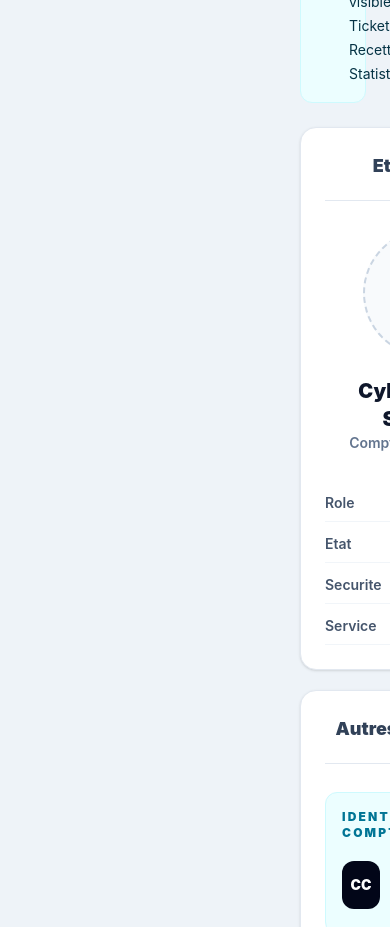
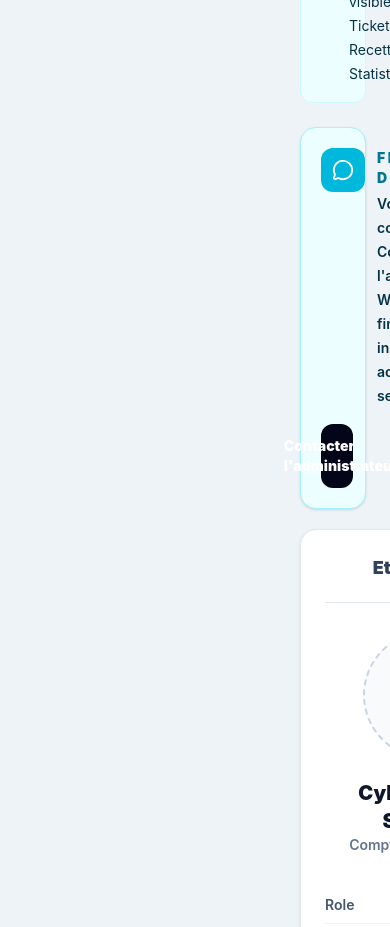
Before and after one commit to cybercanvasservices-sys/cybercanvas-services, a Next.js app: page /dashboard in a window 390 px wide. Shown: the part 1060-1987 px from the top of the page. Built offline with nearby package versions, Linux system fonts and the light colour scheme; no server answers.

Commit message:
Allow verified clients to access profile

```diff
--- a/app/api/auth/login/route.ts
+++ b/app/api/auth/login/route.ts
@@ -114,13 +114,6 @@ export async function POST(request: NextRequest) {
         );
       }
 
-      if (client.statut === "en_attente") {
-        return NextResponse.json(
-          { message: "Votre compte est en cours d'activation." },
-          { status: 403 }
-        );
-      }
-
       if (client.statut === "refuse") {
         return NextResponse.json(
           { message: "Votre demande de compte a ete refusee." },
@@ -168,7 +161,7 @@ export async function POST(request: NextRequest) {
   return NextResponse.json(
     {
       message:
-        "Identifiants invalides ou compte non valide. Si vous venez de creer un compte, attendez la validation de l'administrateur.",
+        "Identifiants invalides. Verifiez votre email et votre mot de passe.",
     },
     { status: 401 }
   );
--- a/app/dashboard/page.tsx
+++ b/app/dashboard/page.tsx
@@ -6,6 +6,7 @@ import {
   Camera,
   CheckCircle2,
   CreditCard,
+  MessageCircle,
   ShieldCheck,
   Star,
   Upload,
@@ -16,6 +17,8 @@ import {
 const RETRAIT_MINIMUM = 5000;
 const COMMISSION_RATE = 0.1;
 const SOLDE_DEMO = 0;
+const WHATSAPP_FINALISATION_URL =
+  "https://wa.me/22870693326?text=Bonjour%20CyberCanvas%20Services%2C%20je%20viens%20de%20valider%20mon%20email%20et%20je%20souhaite%20finaliser%20mon%20inscription.";
 
 export default function DashboardPage() {
   const [photo, setPhoto] = useState<string | null>(null);
@@ -49,6 +52,32 @@ export default function DashboardPage() {
 
   return (
     <AdminShell title="Mon Profil" breadcrumb="Accueil">
+      <div className="mb-5 flex flex-col gap-4 rounded-2xl border border-cyan-200 bg-cyan-50 p-5 text-cyan-950 shadow-sm md:flex-row md:items-center md:justify-between">
+        <div className="flex gap-3">
+          <div className="flex h-11 w-11 shrink-0 items-center justify-center rounded-xl bg-cyan-500 text-white">
+            <MessageCircle size={22} />
+          </div>
+          <div>
+            <p className="text-sm font-black uppercase tracking-[0.18em] text-cyan-700">
+              Finalisation du compte
+            </p>
+            <p className="mt-1 text-sm font-semibold leading-6">
+              Votre email est confirme. Contactez l'administrateur via WhatsApp
+              pour finaliser votre inscription et activer tous les services.
+            </p>
+          </div>
+        </div>
+        <a
+          href={WHATSAPP_FINALISATION_URL}
+          target="_blank"
+          rel="noreferrer"
+          className="inline-flex items-center justify-center gap-2 rounded-xl bg-slate-950 px-4 py-3 text-sm font-black text-white transition hover:bg-slate-800"
+        >
+          <MessageCircle size={18} />
+          Contacter l'administrateur
+        </a>
+      </div>
+
       <div className="grid gap-5 xl:grid-cols-[1fr_1fr_1.05fr]">
         <section className="rounded-2xl border border-slate-200 bg-white p-6 shadow-sm">
           <CardTitle title="Etat general" />
--- a/app/login/page.tsx
+++ b/app/login/page.tsx
@@ -5,11 +5,6 @@ import { FormEvent, Suspense, useState } from "react";
 import { useRouter, useSearchParams } from "next/navigation";
 import { motion } from "framer-motion";
 import { Home, Lock, ShieldCheck, User, Wifi } from "lucide-react";
-
-type ClientUser = {
-  email: string;
-  statut?: "en_attente" | "actif" | "refuse" | "suspendu";
-};
 
 export default function LoginPage() {
   return (
@@ -33,35 +28,6 @@ function LoginContent() {
     event.preventDefault();
     setError("");
     setLoading(true);
-
-    const users = JSON.parse(
-      window.localStorage.getItem("cybercanvas-users-demo") || "[]"
-    ) as ClientUser[];
-    const client = users.find(
-      (user) => user.email.toLowerCase() === email.trim().toLowerCase()
-    );
-
-    if (client) {
-      if (client.statut === "en_attente") {
-        setError("Votre compte est en attente de validation administrateur.");
-        setLoading(false);
-        return;
-      }
-
-      if (client.statut === "refuse") {
-        setError("Votre demande de compte a ete refusee.");
-        setLoading(false);
-        return;
-      }
-
-      if (client.statut === "suspendu") {
-        setError("Votre compte est suspendu. Contactez CyberCanvas Services.");
-        setLoading(false);
-        return;
-      }
-
-      // Les anciens comptes locaux passent maintenant par l'API serveur.
-    }
 
     const response = await fetch("/api/auth/login", {
       method: "POST",
```
